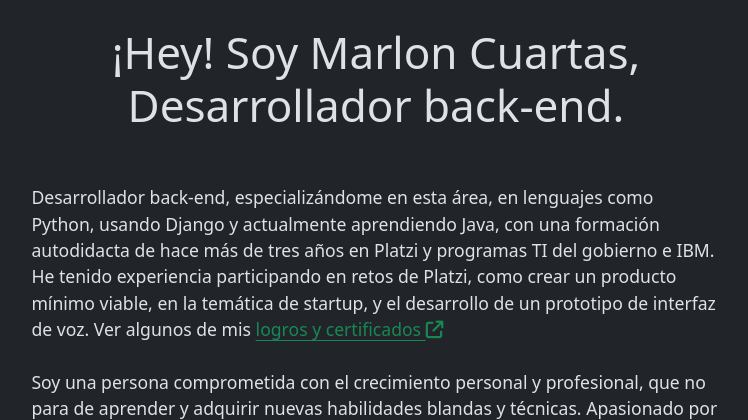
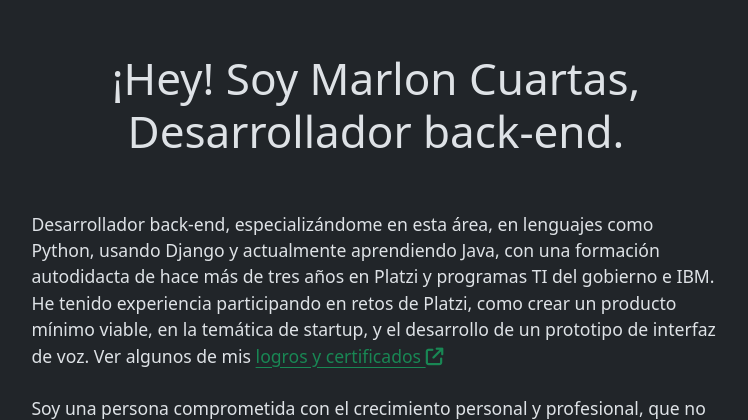
Before and after one commit to Marlon4789/Portafolio, a Django app: page / in a window 1280 px wide. Shown: the part 247-667 px from the top of the page, without its empty margins (264-1012 px from the left). Run offline with Django 4.2, Linux system fonts and the light colour scheme.

Commit message:
actualizando titulos

```diff
--- a/portafolio/templates/content/home.html
+++ b/portafolio/templates/content/home.html
@@ -23,7 +23,7 @@
             <img class="rounded-circle" style="width: 10rem;" src="https://avatars.githubusercontent.com/u/83799877?v=4" alt="">
            </div>
 
-            <div class="col mt-4">
+            <div class="col mt-5">
                 <h1 class="display-6">¡Hey! Soy Marlon Cuartas, <br>Desarrollador back-end.</h1>
             </div>
 
@@ -107,7 +107,7 @@
 
         <!-- proyectos -->
         <div class="col-12 mt-4 d-column">
-            <h5 class="text-center display-6" id="proyectos">Proyectos</h5>
+            <h5 class="text-center display-6" id="proyectos">Proyectos Django</h5>
         </div>
         <div class="row row-cols-2 mx-auto d-flex justify-content-center mt-3 gap-4 py-4" style="max-width: 50rem;">
             <!-- card 1 -->
```
